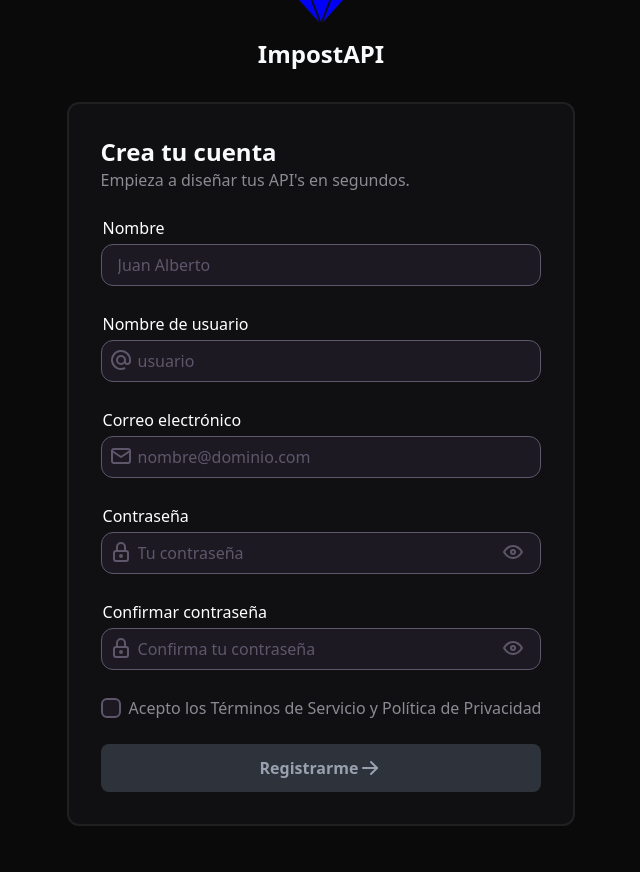
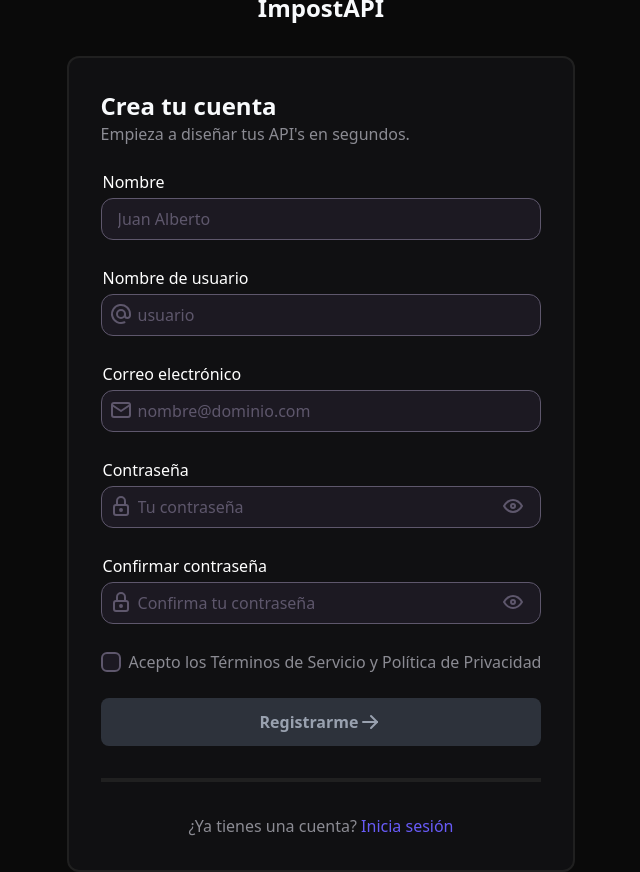
Before and after one commit to YarielZC/impostapi-front, a React (Vite) app: page /register in a window 1280 px wide. Shown: the whole page, without its empty margins (319-959 px from the left). Before the commit the page ends 826 px from the top, so only its background shows below. Built offline with nearby package versions, Linux system fonts and the light colour scheme; no server answers.

Commit message:
Add link to register and to log in

```diff
--- a/src/pages/LoginPage/Login.tsx
+++ b/src/pages/LoginPage/Login.tsx
@@ -67,6 +67,8 @@ export default function LoginPage() {
 
           <Button onClick={()=>{return}} className='flex mt-6 w-full justify-center' variant='submit'>Iniciar Sesion <IconArrowRight/> </Button>
         </form>
+        <hr className='my-8 w-full border-2 border-[var(--dark-mode-border-color)]'/>
+        <p className='text-[var(--secondary-text-color)] text-center'>¿No tienes una cuenta todavía? <Href className='text-[var(--text-resalt-color)] hover:text-[var(--button-color-hover)]' to='/register'>Regístrate</Href></p>
       </Card>
     </section>
   )
--- a/src/pages/RegisterPage/RegisterPage.tsx
+++ b/src/pages/RegisterPage/RegisterPage.tsx
@@ -197,6 +197,8 @@ export default function RegisterPage() {
           </Button>
 
         </form>
+        <hr className='my-8 w-full border-2 border-[var(--dark-mode-border-color)]'/>
+        <p className='text-[var(--secondary-text-color)] text-center'>¿Ya tienes una cuenta? <Href className='text-[var(--text-resalt-color)] hover:text-[var(--button-color-hover)]' to='/register'>Inicia sesión</Href></p>
       </Card>
     </section>
   )
```
